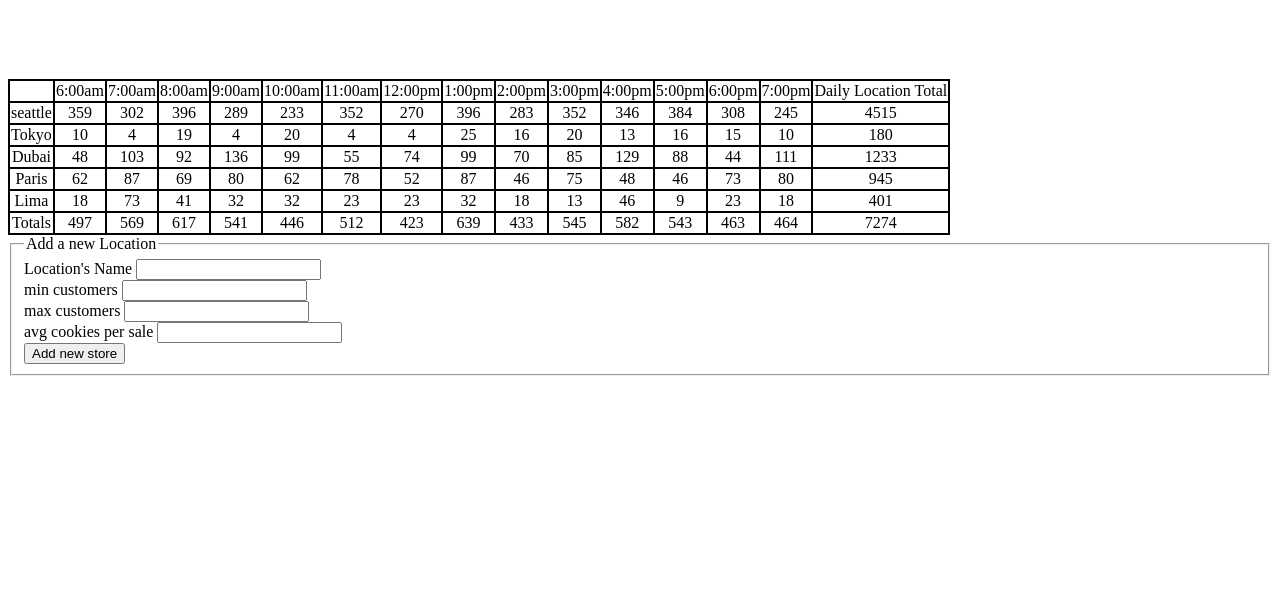
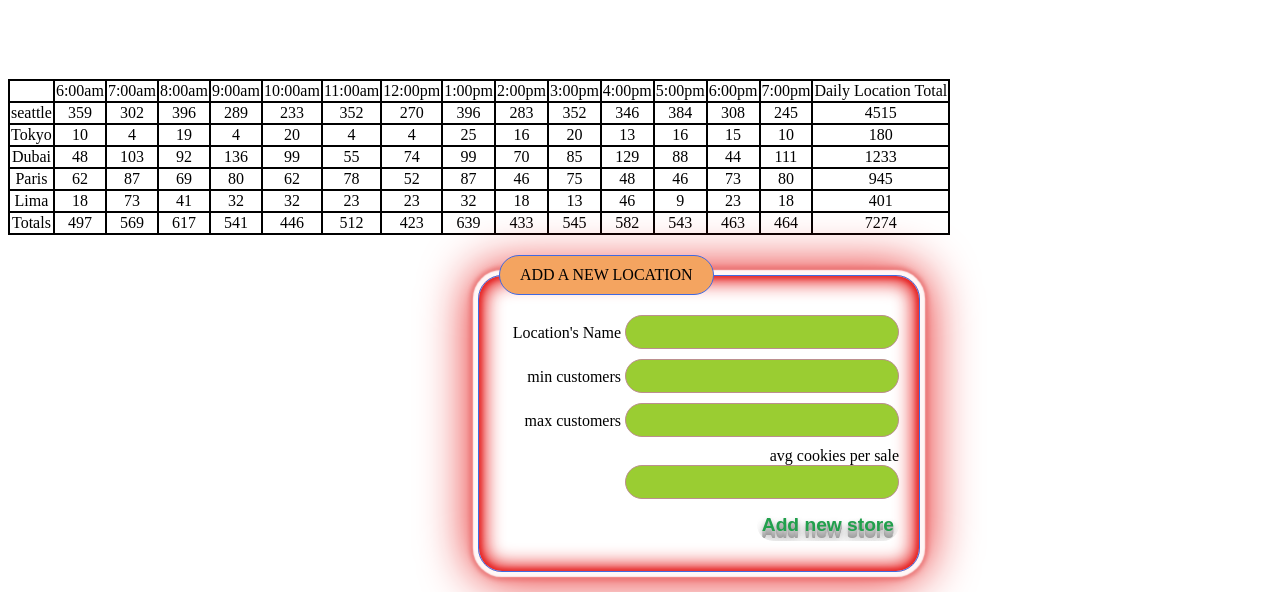
Before and after one commit to mohammad-samara/cookie-stand, a plain HTML site: page sales.html in a window 1280 px wide. Shown: the part 200-800 px from the top of the page. Drawn offline with Linux system fonts and the light colour scheme.

Commit message:
style updated

```diff
--- a/css/style.css
+++ b/css/style.css
@@ -60,3 +60,88 @@ div img{
 #info{
     margin-top: 10px;
 }
+
+fieldset{
+    text-align: right;
+    width: 400px;
+    border: 1px solid royalblue;
+    border-radius: 20px;
+    padding: 20px;
+    margin: 20px;
+position: relative;
+left: 450px;
+
+    box-shadow:
+    0 0 0.1vw  0.4vw #fff7f7,
+    0 0 0.4vw  0.6vw #e97272,
+    0 0   4vw  0.4vw #e50b0b,
+
+    inset 0 0 1.5vw  0.4vw #e50b0b,
+    inset 0 0 0.4vw  0.2vw #e97272,
+    inset 0 0 0.5vw  0.2vw #fff7f7;
+    border-radius: 1.5rem;
+}
+legend{
+    background-color: sandybrown;
+    border: 1px solid royalblue;
+    border-radius: 20px;
+    padding: 10px 20px;
+    text-align: left;
+    text-transform: uppercase;
+}
+input{
+    font-size: 120%;
+    color: rgb(50, 196, 196);
+    font-weight: bolder;
+    background-color: yellowgreen;
+    border: 1px solid rosybrown;
+    border-radius: 20px;
+    padding: 5px;
+    margin-bottom: 10px;
+}
+#submit1{
+    border: none;
+    background-color:transparent;
+}
+
+
+#submit1 {
+    color:rgb(33, 160, 76);
+    transform: translate(0% ,0%);
+    text-shadow:
+                    0 1px 0 rgb(190,190,190),
+                    0 2px 0 rgb(185,185,185),
+                    0 3px 0 rgb(180,180,180),
+                    0 4px 0 rgb(175,175,175),
+                    0 5px 0 rgb(170,170,170),
+                    0 6px 0 rgb(165,165,165),
+                    0 7px 0 rgb(160,160,160),
+
+                    0 1px 5px rgba(0,0,0,.05),
+                    0 3px 5px rgba(0,0,0,.10),
+                    0 5px 10px rgba(0,0,0,.15),
+                    0 7px 10px rgba(0,0,0,.20),
+                    0 10px 15px rgba(0,0,0,.25);
+    transition: all 0.3s ease-in-out;
+    cursor: pointer;
+}
+#submit1:hover {
+    text-shadow:
+                    0 1px 0 rgb(190,190,190),
+                    0 2px 0 rgb(185,185,185),
+                    0 3px 0 rgb(180,180,180),
+                    0 4px 0 rgb(175,175,175),
+                    0 5px 0 rgb(170,170,170),
+                    0 6px 0 rgb(165,165,165),
+                    0 7px 0 rgb(160,160,160),
+                    0 8px 0 rgb(155,155,155),
+                    0 9px 0 rgb(150,150,150),
+
+                    0 1px 5px rgba(0,0,0,.05),
+                    0 5px 5px rgba(0,0,0,.10),
+                    0 10px 10px rgba(0,0,0,.15),
+                    0 15px 10px rgba(0,0,0,.20),
+                    0 20px 15px rgba(0,0,0,.25);
+    transform: translate(-1%,-1%);
+    transition: all 0.3s ease-in-out;
+}
--- a/sales.html
+++ b/sales.html
@@ -36,7 +36,7 @@
             <input type="text" name="max-customer" id="max"><br>
             <label for="avg-cookies">avg cookies per sale</label>
             <input type="text" id="avgcookies" name="avg-cookies-per-sale"><br>
-            <input type="submit" value="Add new store" />
+            <input type="submit" value="Add new store" id="submit1" />
         </fieldset>
     </form>
 </div>
```
